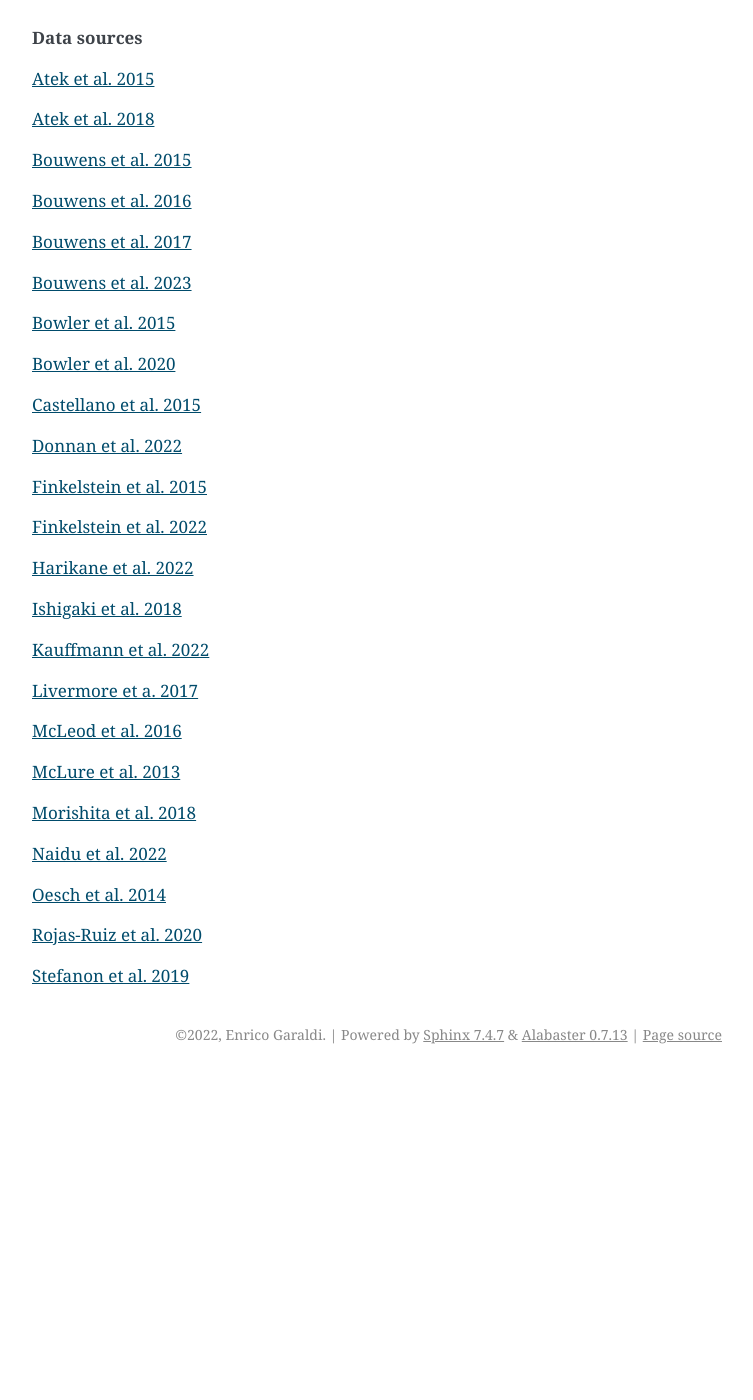
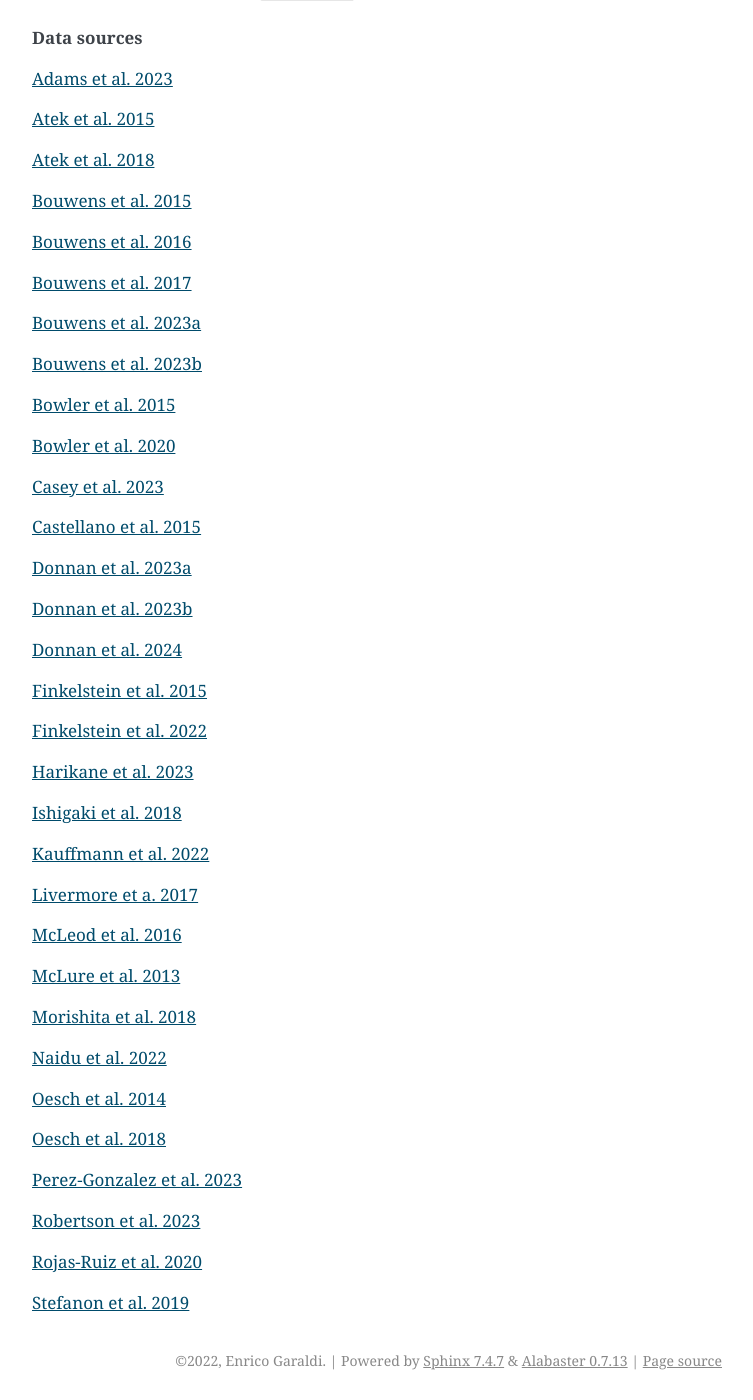
Before and after one commit to EGaraldi/corecon, a Sphinx documentation site: the page built from docs/datarst/UV_luminosity_function.rst, in a window 1280 px wide and 1400 px high, scrolled down 594 px. Shown: the whole window, without its empty margins (388-1141 px from the left). Built offline with Sphinx 7.4.7, drawn with Linux system fonts in a browser that asks for light colours; pages that are not in the unit, such as notebooks, are missing from menus; before the commit the page ends 1668 px from its top, so only the background shows below that.

Commit message:
fixed data

```diff
--- a/docs/datarst/UV_luminosity_function.rst
+++ b/docs/datarst/UV_luminosity_function.rst
@@ -24,6 +24,12 @@ Data
    :height: 200pt
 
 **Data sources**
+
+|Adams et al. 2023|
+
+.. |Adams et al. 2023| raw:: html
+
+   <a href="https://arxiv.org/pdf/2304.13721.pdf" target="_blank">Adams et al. 2023</a>
 
 |Atek et al. 2015|
 
@@ -55,11 +61,17 @@ Data
 
    <a href="https://iopscience.iop.org/article/10.3847/1538-4357/aa70a4" target="_blank">Bouwens et al. 2017</a>
 
-|Bouwens et al. 2023|
+|Bouwens et al. 2023a|
 
-.. |Bouwens et al. 2023| raw:: html
+.. |Bouwens et al. 2023a| raw:: html
 
-   <a href="https://ui.adsabs.harvard.edu/abs/2023MNRAS.523.1036B/abstract" target="_blank">Bouwens et al. 2023</a>
+   <a href="https://ui.adsabs.harvard.edu/abs/2023MNRAS.523.1009B/" target="_blank">Bouwens et al. 2023a</a>
+
+|Bouwens et al. 2023b|
+
+.. |Bouwens et al. 2023b| raw:: html
+
+   <a href="https://ui.adsabs.harvard.edu/abs/2023MNRAS.523.1036B/abstract" target="_blank">Bouwens et al. 2023b</a>
 
 |Bowler et al. 2015|
 
@@ -73,17 +85,35 @@ Data
 
    <a href="https://academic.oup.com/mnras/article/493/2/2059/5721544" target="_blank">Bowler et al. 2020</a>
 
+|Casey et al. 2023|
+
+.. |Casey et al. 2023| raw:: html
+
+   <a href="https://ui.adsabs.harvard.edu/abs/2023arXiv230810932C/abstract" target="_blank">Casey et al. 2023</a>
+
 |Castellano et al. 2015|
 
 .. |Castellano et al. 2015| raw:: html
 
    <a href="https://iopscience.iop.org/article/10.3847/2041-8205/818/1/L3" target="_blank">Castellano et al. 2015</a>
 
-|Donnan et al. 2022|
+|Donnan et al. 2023a|
 
-.. |Donnan et al. 2022| raw:: html
+.. |Donnan et al. 2023a| raw:: html
 
-   <a href="https://arxiv.org/pdf/2207.12356.pdf" target="_blank">Donnan et al. 2022</a>
+   <a href="https://academic.oup.com/mnras/article/518/4/6011/6849970" target="_blank">Donnan et al. 2023a</a>
+
+|Donnan et al. 2023b|
+
+.. |Donnan et al. 2023b| raw:: html
+
+   <a href="https://ui.adsabs.harvard.edu/abs/2023MNRAS.520.4554D/abstract" target="_blank">Donnan et al. 2023b</a>
+
+|Donnan et al. 2024|
+
+.. |Donnan et al. 2024| raw:: html
+
+   <a href="https://arxiv.org/pdf/2403.03171.pdf" target="_blank">Donnan et al. 2024</a>
 
 |Finkelstein et al. 2015|
 
@@ -97,11 +127,11 @@ Data
 
    <a href="https://arxiv.org/pdf/2207.12474.pdf" target="_blank">Finkelstein et al. 2022</a>
 
-|Harikane et al. 2022|
+|Harikane et al. 2023|
 
-.. |Harikane et al. 2022| raw:: html
+.. |Harikane et al. 2023| raw:: html
 
-   <a href="https://arxiv.org/pdf/2208.01612.pdf" target="_blank">Harikane et al. 2022</a>
+   <a href="https://iopscience.iop.org/article/10.3847/1538-4365/acaaa9" target="_blank">Harikane et al. 2023</a>
 
 |Ishigaki et al. 2018|
 
@@ -151,6 +181,24 @@ Data
 
    <a href="https://iopscience.iop.org/article/10.1088/0004-637X/786/2/108" target="_blank">Oesch et al. 2014</a>
 
+|Oesch et al. 2018|
+
+.. |Oesch et al. 2018| raw:: html
+
+   <a href="https://iopscience.iop.org/article/10.3847/1538-4357/aab03f" target="_blank">Oesch et al. 2018</a>
+
+|Perez-Gonzalez et al. 2023|
+
+.. |Perez-Gonzalez et al. 2023| raw:: html
+
+   <a href="https://iopscience.iop.org/article/10.3847/2041-8213/acd9d0/pdf" target="_blank">Perez-Gonzalez et al. 2023</a>
+
+|Robertson et al. 2023|
+
+.. |Robertson et al. 2023| raw:: html
+
+   <a href="https://ui.adsabs.harvard.edu/abs/2023arXiv231210033R/abstract" target="_blank">Robertson et al. 2023</a>
+
 |Rojas-Ruiz et al. 2020|
 
 .. |Rojas-Ruiz et al. 2020| raw:: html
```
Also changed, not shown: docs/plots/UV_luminosity_function.png, 8 other files.
